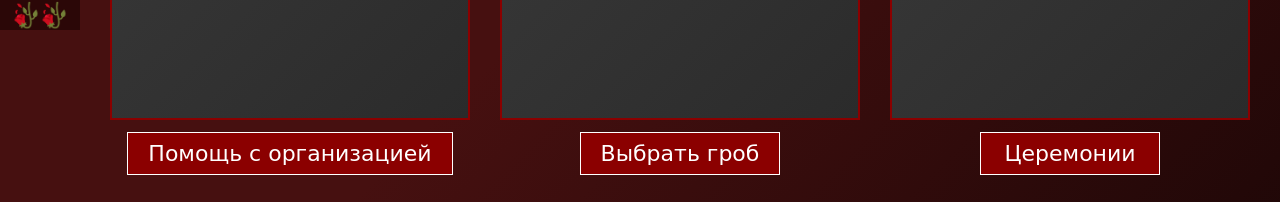
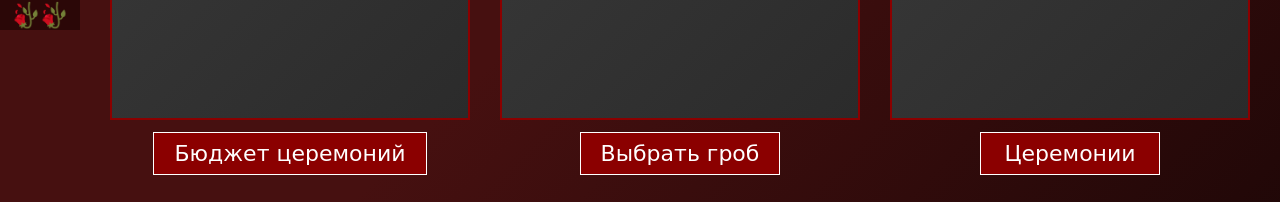
Before and after one commit to kaigaku-code/-, a plain HTML site: page kai/index.html in a window 1280 px wide. Shown: the part 770-972 px from the top of the page. Drawn offline with Linux system fonts and the light colour scheme; grey boxes are pictures that could not be loaded.

Commit message:
Update index.html

```diff
--- a/kai/index.html
+++ b/kai/index.html
@@ -237,7 +237,7 @@
                 <div class="card">
                     <img src="https://avatars.mds.yandex.net/i?id=4d7305176bddb89e223e868d8c45cb73_l-5282884-images-thumbs&n=13" alt="Калькулятор бюджета">
                 </div>
-                <a href="index4.html" class="card-button">Помощь с организацией</a>
+                <a href="index4.html" class="card-button">Бюджет церемоний</a>
             </div>
 
             <div class="card-block" onclick="handleCardClick(this)">
```
